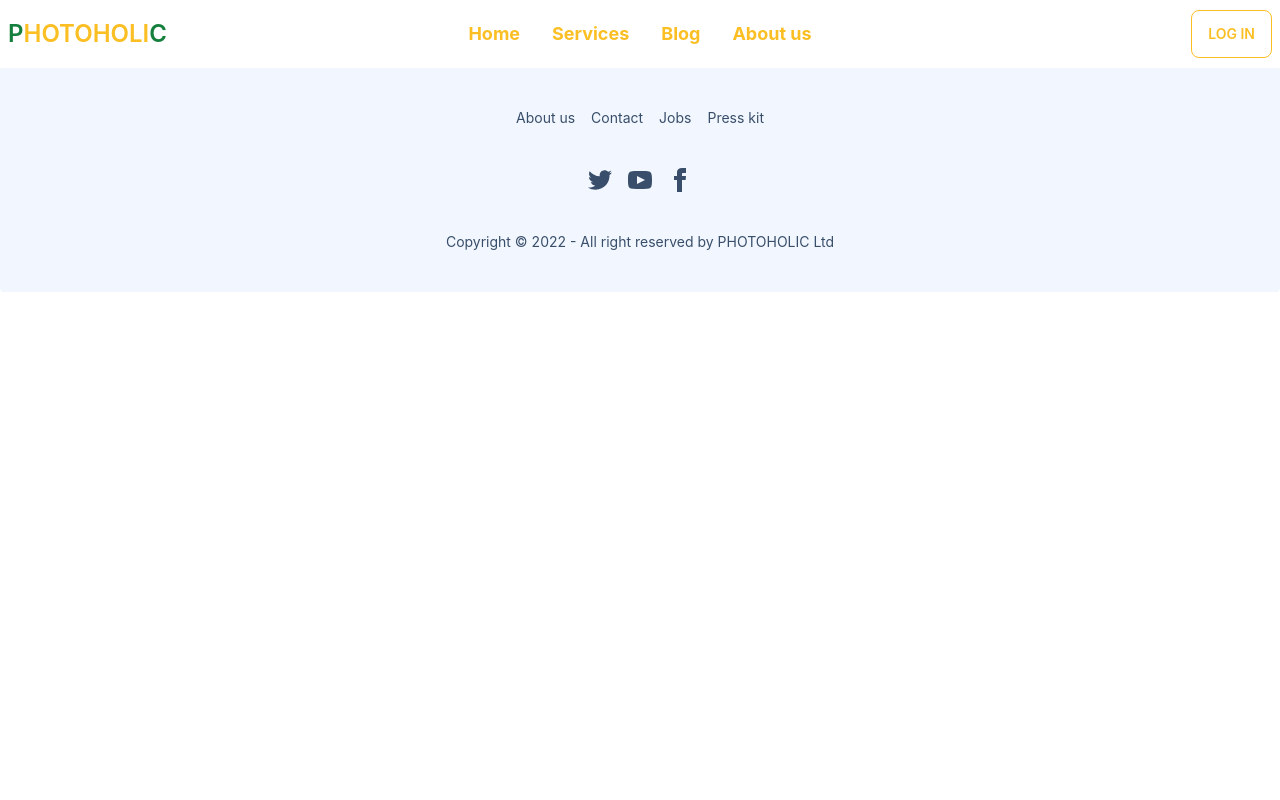
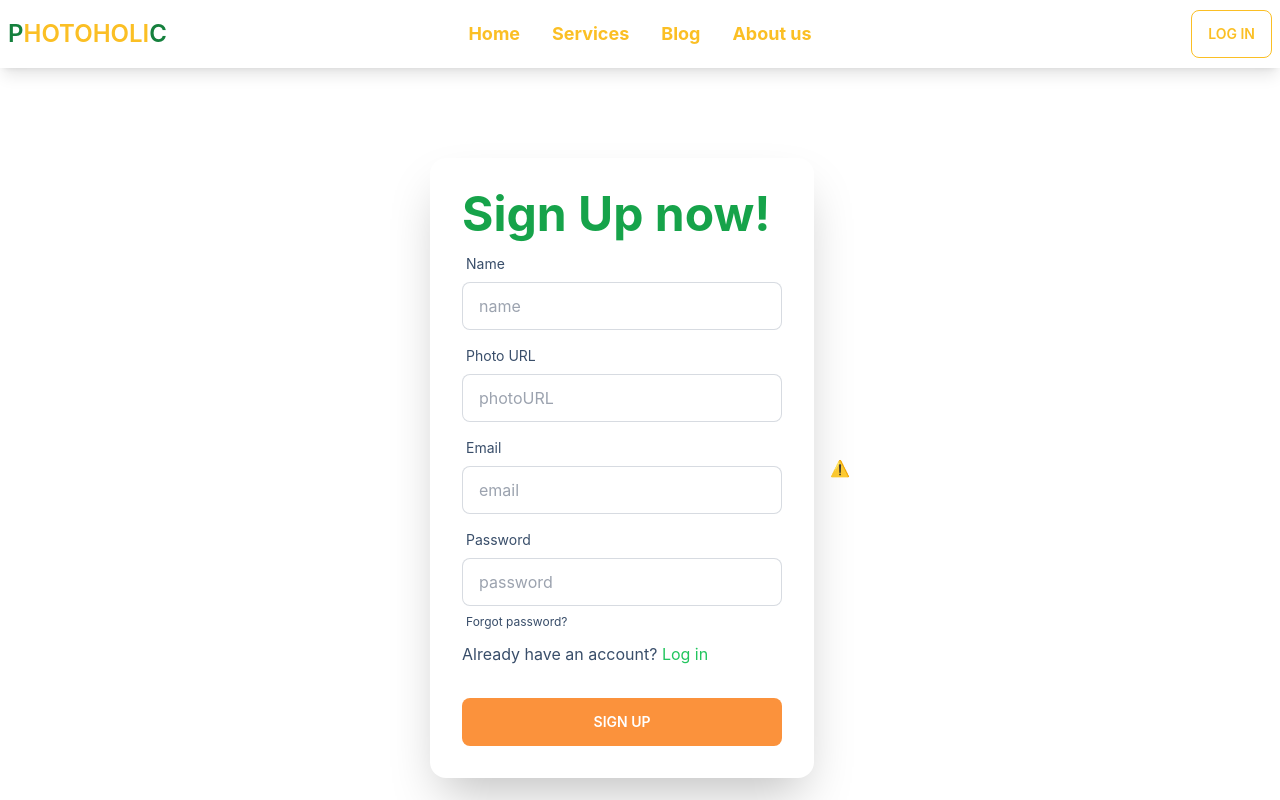
Before and after one commit to JubaStriker/photoholic-client, a React (Create React App) app: page /signup in a window 1280 px wide. Shown: the top 800 px of the page. Built offline with nearby package versions, Linux system fonts and the light colour scheme; no server answers.

Commit message:
sign in updated

```diff
--- /dev/null
+++ b/src/Context/AuthContextProvider.js
@@ -0,0 +1,54 @@
+import React, { createContext, useEffect, useState } from 'react';
+import { createUserWithEmailAndPassword, getAuth, onAuthStateChanged, signInWithEmailAndPassword, signInWithPopup, signOut } from 'firebase/auth'
+import app from '../Firebase/Firebase.config';
+
+export const AuthContext = createContext();
+
+const AuthContextProvider = ({ children }) => {
+
+    const [user, setUser] = useState(null)
+    const [loading, setLoading] = useState(true)
+
+    const auth = getAuth(app)
+
+    const createUser = (email, password) => {
+        return createUserWithEmailAndPassword(auth, email, password)
+    }
+
+    const signIn = (email, password) => {
+        setLoading(true);
+        return signInWithEmailAndPassword(auth, email, password)
+    }
+
+    const providerLogin = (provider) => {
+        setLoading(true);
+        return signInWithPopup(auth, provider)
+    }
+
+    const logOut = () => {
+        setLoading(true);
+        return signOut(auth)
+    }
+
+    useEffect(() => {
+        const unsubscribe = onAuthStateChanged(auth, (currentUser) => {
+            setUser(currentUser)
+
+            setLoading(false);
+        });
+        return () => {
+            unsubscribe();
+        }
+    }, [])
+
+    const authInfo = { user, loading, createUser, signIn, providerLogin, logOut }
+    return (
+        <div>
+            <AuthContext.Provider value={authInfo}>
+                {children}
+            </AuthContext.Provider>
+        </div>
+    );
+};
+
+export default AuthContextProvider;
--- /dev/null
+++ b/src/Firebase/Firebase.config.js
@@ -0,0 +1,19 @@
+// Import the functions you need from the SDKs you need
+import { initializeApp } from "firebase/app";
+// TODO: Add SDKs for Firebase products that you want to use
+// https://firebase.google.com/docs/web/setup#available-libraries
+
+// Your web app's Firebase configuration
+const firebaseConfig = {
+    apiKey: "AIzaSyAVcxVFSEFMlk8P5iUGXr7jk7eaU1E0gP8",
+    authDomain: "photoholic-d6cec.firebaseapp.com",
+    projectId: "photoholic-d6cec",
+    storageBucket: "photoholic-d6cec.appspot.com",
+    messagingSenderId: "491524491068",
+    appId: "1:491524491068:web:5857569c5b561ac845c039"
+};
+
+// Initialize Firebase
+const app = initializeApp(firebaseConfig);
+
+export default app;
--- a/src/Pages/Login.js
+++ b/src/Pages/Login.js
@@ -1,8 +1,16 @@
 import { Player } from '@lottiefiles/react-lottie-player';
-import React from 'react';
-import { Link } from 'react-router-dom';
+import { GoogleAuthProvider } from 'firebase/auth';
+import React, { useContext, useState } from 'react';
+import { Link, useNavigate } from 'react-router-dom';
+import { AuthContext } from '../Context/AuthContextProvider';
 
 const Login = () => {
+
+    const { signIn, providerLogin, user } = useContext(AuthContext)
+    const googleProvider = new GoogleAuthProvider();
+
+    const [error, setError] = useState('');
+    const navigate = useNavigate();
 
     const handleOnSubmit = (event) => {
         event.preventDefault()
@@ -12,16 +20,41 @@ const Login = () => {
 
         console.log(email, password);
 
+        signIn(email, password)
+            .then(result => {
+                const user = result.user;
+                console.log(user);
+                setError('');
+
+            })
+            .catch(error => {
+                console.error(error);
+                setError(error.message);
+            });
+        form.reset();
+
+
+
+    }
+    const handleGoogleLogin = () => {
+        providerLogin(googleProvider)
+            .then(result => {
+                const user = result.user;
+                setError('');
+
+            })
+            .catch(error => {
+                console.error('Error', error);
+                setError(error.message);
+            });
+
     }
 
 
 
 
-
-
-
     return (
-        <div className="hero min-h-screen bg-base-200">
+        <div className="hero min-h-scree">
             <div className="hero-content flex-col lg:flex-row-reverse">
                 <div className="text-center lg:text-left">
 
@@ -32,9 +65,11 @@ const Login = () => {
                         autoplay
                     />
                 </div>
+
                 <div className="card flex-shrink-0 w-full max-w-sm shadow-2xl bg-base-100">
-                    <form onSubmit={handleOnSubmit} className="card-body">
-                        <h1 className="text-5xl font-bold text-green-600">Login now!</h1>
+                    <div className="card-body">
+                        <form onSubmit={handleOnSubmit} >
+                            <h1 className="text-5xl font-bold text-green-600 my-4">Login now!</h1>
                             <div className="form-control">
                                 <label className="label">
                                     <span className="label-text">Email</span>
@@ -50,14 +85,22 @@ const Login = () => {
                                     <a href="/" className="label-text-alt link link-hover">Forgot password?</a>
                                 </label>
                                 <p>
-                                Don't have an account? <Link to='/signup'>Sign up</Link>
+                                    Don't have an account? <Link to='/signup' className='text-green-500'>Sign up</Link>
                                 </p>
                             </div>
                             <div className="form-control mt-6">
                                 <button type='submit' className="btn text-white border-0 bg-orange-400 hover:bg-orange-500">Login</button>
                             </div>
                         </form>
+                        <div className='text-center'>OR</div>
+
+                        <button className='btn btn-outline hover:bg-green-400
+                        ' onClick={handleGoogleLogin}>Continue with Google</button>
+
                     </div>
+
+                </div>
+
             </div>
         </div>
     );
--- a/src/Pages/SignUp.js
+++ b/src/Pages/SignUp.js
@@ -1,9 +1,95 @@
-import React from 'react';
+import { Player } from '@lottiefiles/react-lottie-player';
+import { getAuth, updateProfile } from 'firebase/auth';
+import React, { useContext } from 'react';
+import { Link } from 'react-router-dom';
+import { AuthContext } from '../Context/AuthContextProvider';
+import app from '../Firebase/Firebase.config';
 
 const SignUp = () => {
+    const auth = getAuth(app);
+
+    const { createUser } = useContext(AuthContext)
+
+    const handleOnSubmit = (event) => {
+        event.preventDefault()
+        const form = event.target;
+        const email = form.email.value;
+        const password = form.password.value;
+        const name = form.name.value;
+        const photoURL = form.photoURL.value;
+
+        createUser(email, password)
+            .then(result => {
+                const user = result.user;
+                console.log(user);
+                updateProfile(auth.currentUser, {
+                    displayName: name,
+                    photoURL: photoURL
+                })
+                    .then(() => { })
+                    .catch(error => { console.log(error.message) })
+
+
+            })
+            .catch(error => {
+                console.error(error)
+
+            })
+        console.log(email, password);
+        form.reset();
+
+    }
     return (
-        <div>
+        <div className="hero min-h-screen">
+            <div className="hero-content flex-col lg:flex-row-reverse">
+                <div className="text-center lg:text-left">
 
+                    <Player
+                        src='https://assets9.lottiefiles.com/packages/lf20_y7qo8rnh.json'
+                        className="player"
+                        loop
+                        autoplay
+                    />
+                </div>
+                <div className="card flex-shrink-0 w-full max-w-sm shadow-2xl bg-base-100">
+                    <form onSubmit={handleOnSubmit} className="card-body">
+                        <h1 className="text-5xl font-bold text-green-600">Sign Up now!</h1>
+                        <div className="form-control">
+                            <label className="label">
+                                <span className="label-text">Name</span>
+                            </label>
+                            <input type="text" name='name' placeholder="name" className="input input-bordered" />
+                        </div>
+                        <div className="form-control">
+                            <label className="label">
+                                <span className="label-text">Photo URL</span>
+                            </label>
+                            <input type="text" name='photoURL' placeholder="photoURL" className="input input-bordered" />
+                        </div>
+                        <div className="form-control">
+                            <label className="label">
+                                <span className="label-text">Email</span>
+                            </label>
+                            <input type="email" name='email' placeholder="email" className="input input-bordered" />
+                        </div>
+                        <div className="form-control">
+                            <label className="label">
+                                <span className="label-text">Password</span>
+                            </label>
+                            <input type="password" name='password' placeholder="password" className="input input-bordered" />
+                            <label className="label">
+                                <a href="/" className="label-text-alt link link-hover">Forgot password?</a>
+                            </label>
+                            <p className='mt-1'>
+                                Already have an account? <Link to='/login' className='text-green-500'>Log in</Link>
+                            </p>
+                        </div>
+                        <div className="form-control mt-6">
+                            <button type='submit' className="btn text-white border-0 bg-orange-400 hover:bg-orange-500">Sign Up</button>
+                        </div>
+                    </form>
+                </div>
+            </div>
         </div>
     );
 };
--- a/src/index.js
+++ b/src/index.js
@@ -3,11 +3,15 @@ import ReactDOM from 'react-dom/client';
 import './index.css';
 import App from './App';
 import reportWebVitals from './reportWebVitals';
+import AuthContextProvider from './Context/AuthContextProvider';
 
 const root = ReactDOM.createRoot(document.getElementById('root'));
 root.render(
   <React.StrictMode>
-    <App />
+    <AuthContextProvider>
+      <App />
+    </AuthContextProvider>
+
   </React.StrictMode>
 );
 
```
Lines whose indentation alone changed are shown as unchanged.
